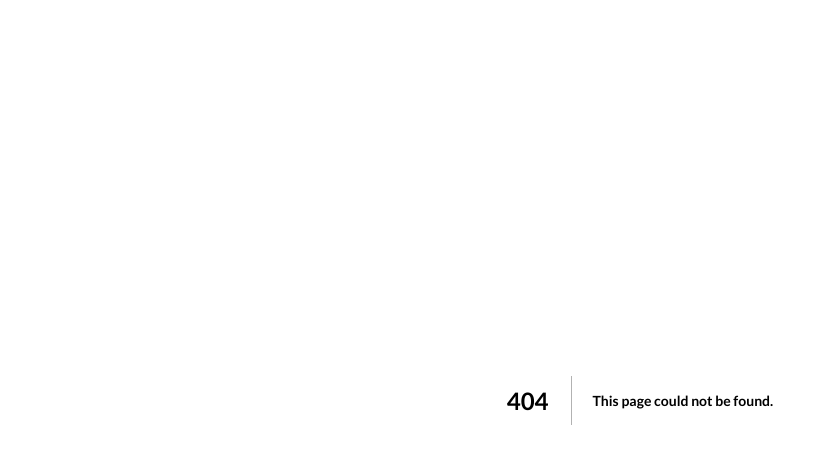
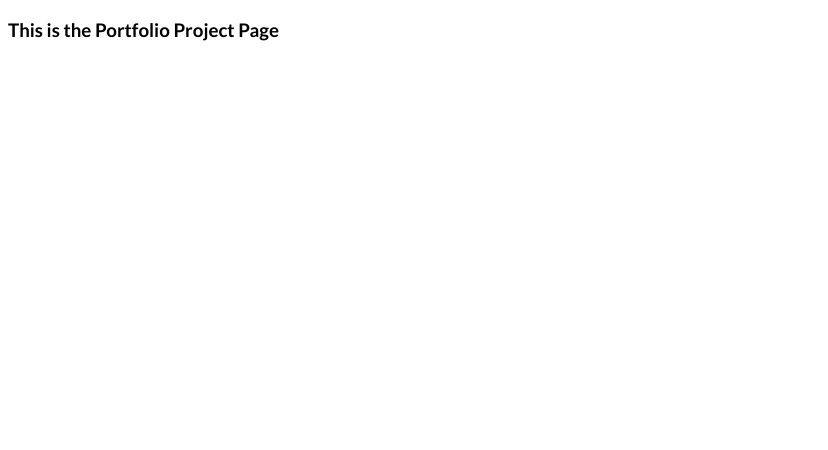
Before and after one commit to ahsan1800411/Next.JS-Evensts-Project, a Next.js app: page /portfolio/1 in a window 1280 px wide. Before the commit this address had no page. Shown: the top 450 px of the page, without its empty margins (0-828 px from the left). Built offline with nearby package versions, Linux system fonts and the light colour scheme.

Commit message:
Adding Dynamic paths and routes

```diff
--- /dev/null
+++ b/pages/portfolio/[projectid].js
@@ -0,0 +1,7 @@
+export default function PortfolioProjectPage() {
+  return (
+    <div>
+      <h3>This is the Portfolio Project Page</h3>
+    </div>
+  );
+}
```
